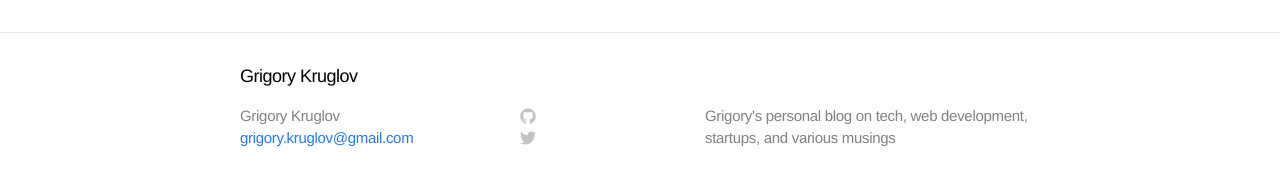
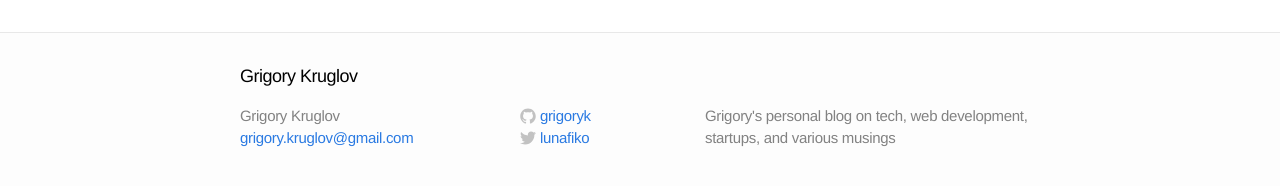
Before and after one commit to grigoryk/grigoryk.github.io, a Jekyll site: the page built from index.html, in a window 1280 px wide. Shown: the part 243-429 px from the top of the page. Built offline with Jekyll 4.4.1, drawn with Linux system fonts in a browser that asks for light colours.

Commit message:
update social urls

```diff
--- a/_includes/footer.html
+++ b/_includes/footer.html
@@ -14,7 +14,7 @@
     <div class="footer-col-2 column">
       <ul>
         <li>
-          <a href="https://github.com/{{ site.username }}">
+          <a href="https://github.com/grigoryk">
             <span class="icon github">
               <svg version="1.1" class="github-icon-svg" xmlns="http://www.w3.org/2000/svg" xmlns:xlink="http://www.w3.org/1999/xlink" x="0px" y="0px"
                  viewBox="0 0 16 16" enable-background="new 0 0 16 16" xml:space="preserve">
@@ -29,11 +29,11 @@
                 c0,0.208,0.14,0.449,0.534,0.373c3.081-1.028,5.302-3.935,5.302-7.362C15.76,3.906,12.285,0.431,7.999,0.431z"/>
               </svg>
             </span>
-            <span class="username">{{ site.username }}</span>
+            <span class="username">grigoryk</span>
           </a>
         </li>
         <li>
-          <a href="https://twitter.com/{{ site.username }}">
+          <a href="https://twitter.com/lunafiko">
             <span class="icon twitter">
               <svg version="1.1" class="twitter-icon-svg" xmlns="http://www.w3.org/2000/svg" xmlns:xlink="http://www.w3.org/1999/xlink" x="0px" y="0px"
                  viewBox="0 0 16 16" enable-background="new 0 0 16 16" xml:space="preserve">
@@ -46,7 +46,7 @@
                 c6.015,0,9.304-4.983,9.304-9.304c0-0.142-0.003-0.283-0.009-0.423C14.976,4.29,15.531,3.714,15.969,3.058z"/>
               </svg>
             </span>
-            <span class="username">{{ site.username }}</span>
+            <span class="username">lunafiko</span>
           </a>
         </li>
       </ul>
```
